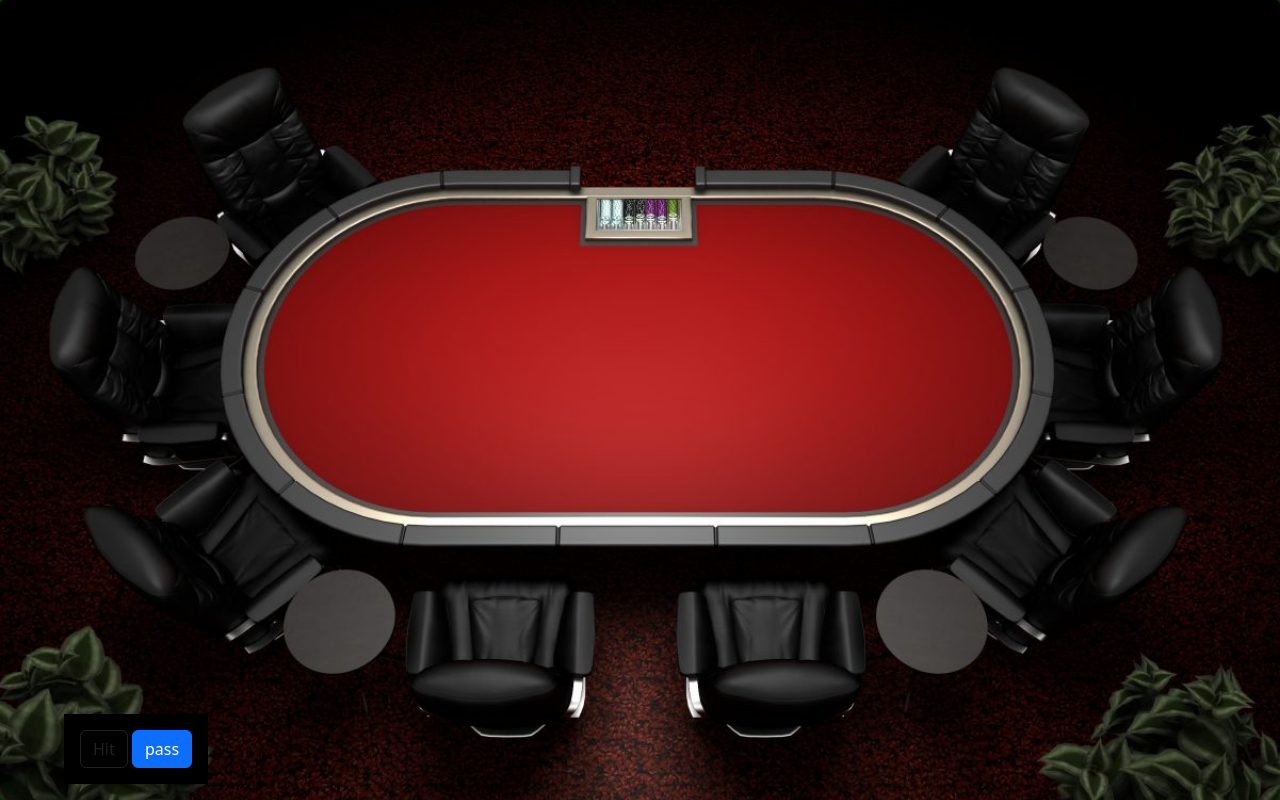
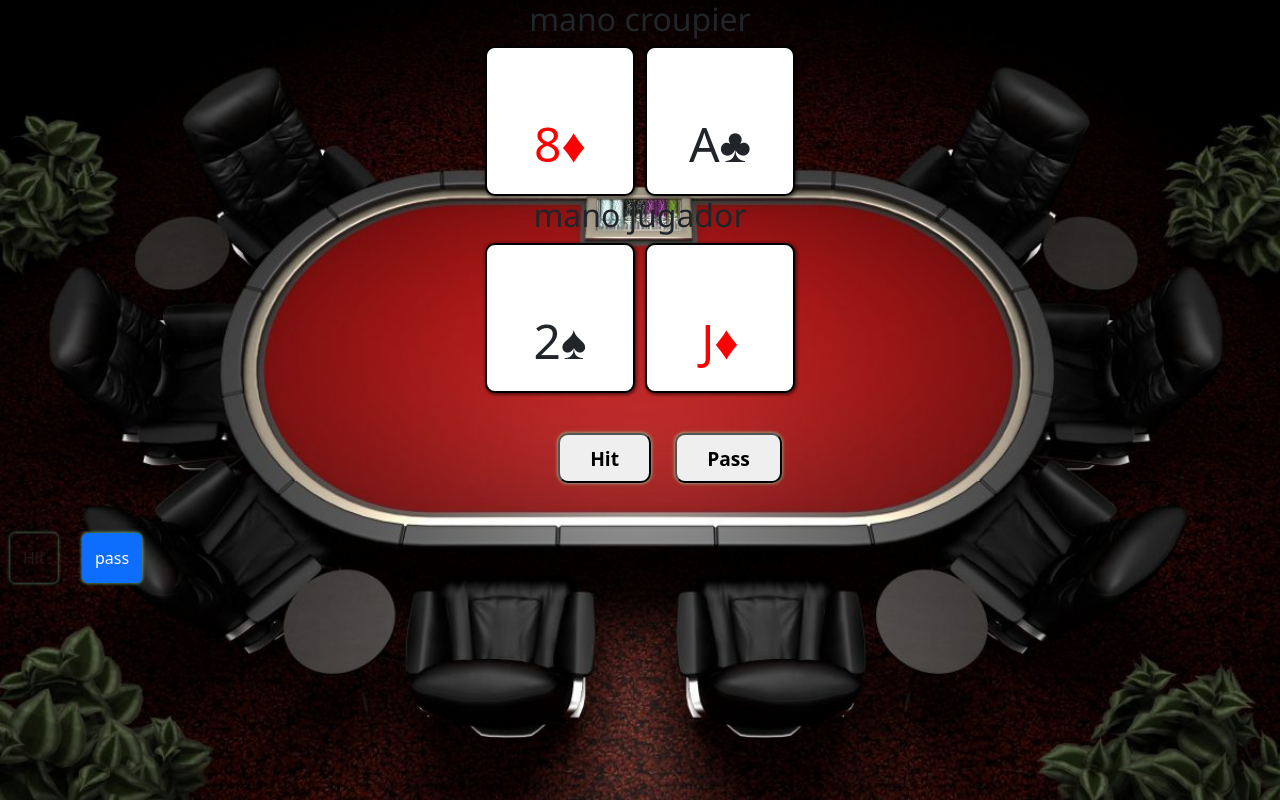
Before and after one commit to TorresFDev/BlackjackJS, a plain HTML site: page index.html in a window 1280 px wide. Drawn offline with nearby package versions, Linux system fonts and the light colour scheme.

Commit message:
se agrego funcion para mano jugador/croupier y se visualizo cartas con colores en html

```diff
--- a/index.html
+++ b/index.html
@@ -9,16 +9,44 @@
     <title>BlackJack</title>
 </head>
 <body>
-    <div id ="wrapper">
-        <div id="game">
 
-            <div id="actions">
-                <button id="hit" class="btn" disabled>Hit</button>
-                <button id="deal" class="btn btn-primary" >pass</button>
+    <div class="layout">
+        <h2>mano croupier</h2>
+        <div class="wrapper">
+            <div class="cards" id="croupier">
             </div>
-
+        </div>
+        <h2>mano jugador</h2>
+        <div class="wrapper">
+            <div class="cards" id="jugador">
+            </div>
+        </div>
+        <div class="wrapper">
+            <div class="container" id="button-container">
+                <button id="hit">Hit</button>
+                <button id="pass">Pass</button>
+            </div>
+        </div>
+        <div class="background" id="notice">
+        <div class="notice">
+            <p></p>
+            <button id="next-hand">Deal Next Hand</button>
+        </div>
         </div>
     </div>
+
+
+
+
+
+
+
+
+
+
+
+
+
 
 
     <script src="//cdnjs.cloudflare.com/ajax/libs/jquery/2.1.3/jquery.min.js"></script>
@@ -26,3 +54,13 @@
     <script  src="./index.js"></script>
 </body>
 </html>
+<div id ="wrapper">
+    <div id="game">
+
+        <div id="actions">
+            <button id="hit" class="btn" disabled>Hit</button>
+            <button id="deal" class="btn btn-primary" >pass</button>
+        </div>
+
+    </div>
+</div>
--- a/index.js
+++ b/index.js
@@ -10,8 +10,6 @@ const cartaModelo = document.createElement('div');
 cartaModelo.classList.add('card');
 
 
-// const croupier = document.getElementById("croupier");
-// const jugador = document.getElementById("jugador");
 // const hit = document.getElementById("hit");
 // const pass = document.getElementById("pass");
 // const buttonContainer = document.getElementById("button-container");
@@ -48,7 +46,27 @@ const seleccionarCarta = () => {
     return cualquierCarta;
 }
 
+const croupier = document.getElementById("croupier");
+const jugador = document.getElementById("jugador");
+
+const manoBot =() => {
+    const manoCroupier = [seleccionarCarta(),seleccionarCarta()];
+    manoCroupier.forEach((carta)=>{
+        const nuevaCarta = cartaModelo.cloneNode(true);
+        nuevaCarta.innerHTML=carta;
+        (carta[carta.length - 1] === '♥' || carta[carta.length - 1] === '♦') && nuevaCarta.setAttribute('data-red', true)
+        croupier.append(nuevaCarta);
+    })
+
+    const manoJugador = [seleccionarCarta(),seleccionarCarta()];
+    manoJugador.forEach((carta)=>{
+        const nuevaCarta = cartaModelo.cloneNode(true);
+        nuevaCarta.innerHTML=carta;
+        (carta[carta.length - 1] === '♥' || carta[carta.length - 1] === '♦') && nuevaCarta.setAttribute('data-red', true)
+        jugador.append(nuevaCarta);
+    })
+}
+
+
 mezclarMazo(5);
-const cualquierCarta= seleccionarCarta();
-console.log(totalMazos)
-console.log(cualquierCarta);
+manoBot()
--- a/style.css
+++ b/style.css
@@ -1,4 +1,4 @@
-*{
+/* *{
     margin: 0;
     padding: 0;
     box-sizing: border-box;
@@ -65,4 +65,101 @@ input#wager{
     color: white;
     z-index: 1;
     position: relative;
+} */
+*{
+    margin: 0;
+    padding: 0;
+    box-sizing: border-box;
 }
+
+body{
+    background: transparent url("./pictures/pokertable.jpg");
+    background-position: center;
+    background-size: cover;
+    height: 100vh;
+    width: 100%;
+    position: relative;
+}
+
+h1, h2, h3, h4, h5, h6, p{
+    font-family: 'Segoe UI', Tahoma, Geneva, Verdana, sans-serif;
+}
+
+button{
+    height: 50px;
+    width: fit-content;
+    padding: 10px 30px 10px;
+    margin: 10px;
+    font-size: 1.2rem;
+    font-weight: bold;
+    box-shadow: 0 0 3px 1px rgba(141, 255, 175, 0.5);
+    border-radius: 10px;
+}
+
+.layout{
+    text-align: center;
+}
+
+.wrapper{
+    margin: auto;
+    width: fit-content;
+}
+
+.cards{
+    display: flex;
+    gap: 10px;
+}
+
+.card{
+    height: 150px;
+    width: 150px;
+    border: 2px solid black;
+    padding-top: 60px;
+    border-radius: 10px;
+    font-size: 3rem;
+    text-align: center;
+    box-shadow: 1px 1px 3px 1px rgba(0,0,0,0.5);
+}
+
+.card[data-red=true]{
+    color: red;
+}
+
+
+.back{
+    content: "";
+    background-color: green;
+}
+
+.container{
+    margin: 30px;
+}
+
+.background{
+    display: none;
+    justify-content: center;
+    align-items: center;
+    position: absolute;
+    height: 100vh;
+    width: 100vw;
+    top: 0;
+    left: 0;
+    background:rgba(0, 0, 0, 0.5);
+}
+
+.notice{
+    height: fit-content;
+    width: fit-content;
+    padding: 5%;
+    background: white;
+    border: none;
+    border-radius: 10px;
+    box-shadow: 1px 1px 3px 1px rgba(0, 0, 0, 0.5);
+}
+
+.notice p{
+    margin: 0;
+    padding: 0;
+    white-space: pre-wrap;
+    line-height: 150%;
+}
```
